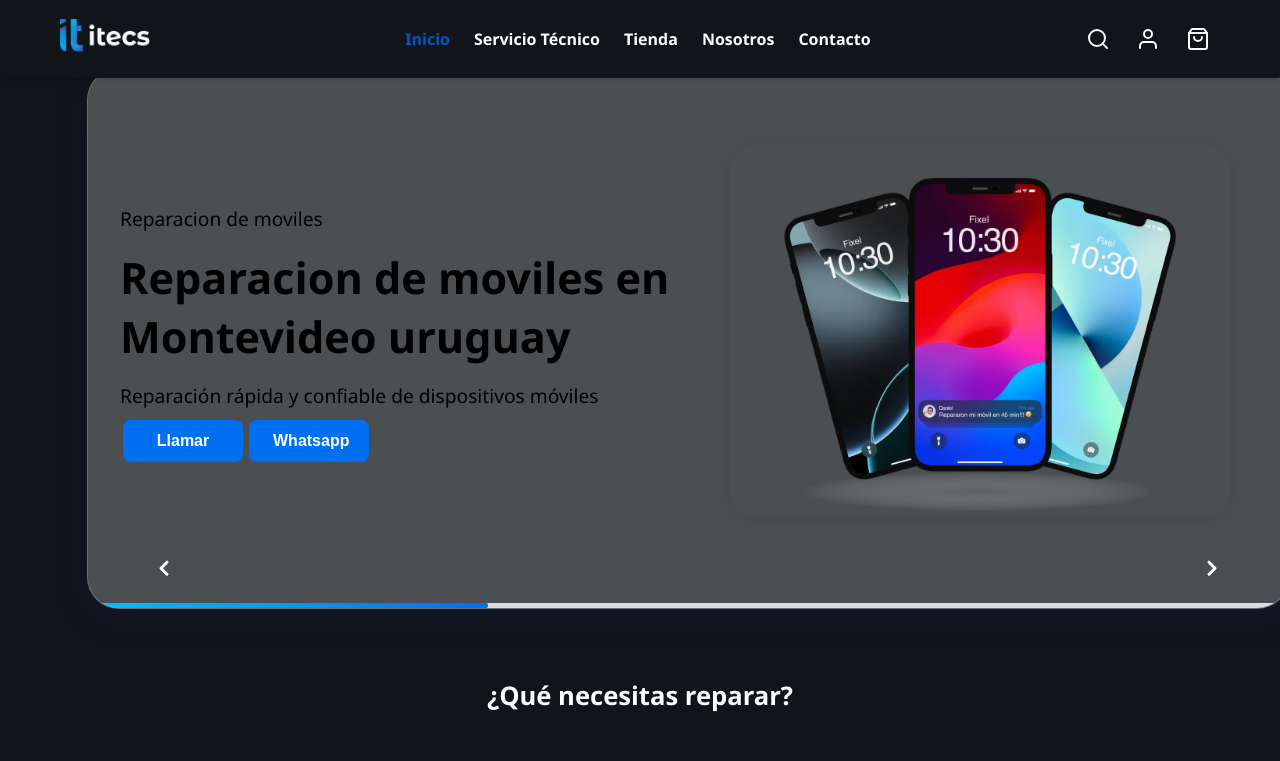
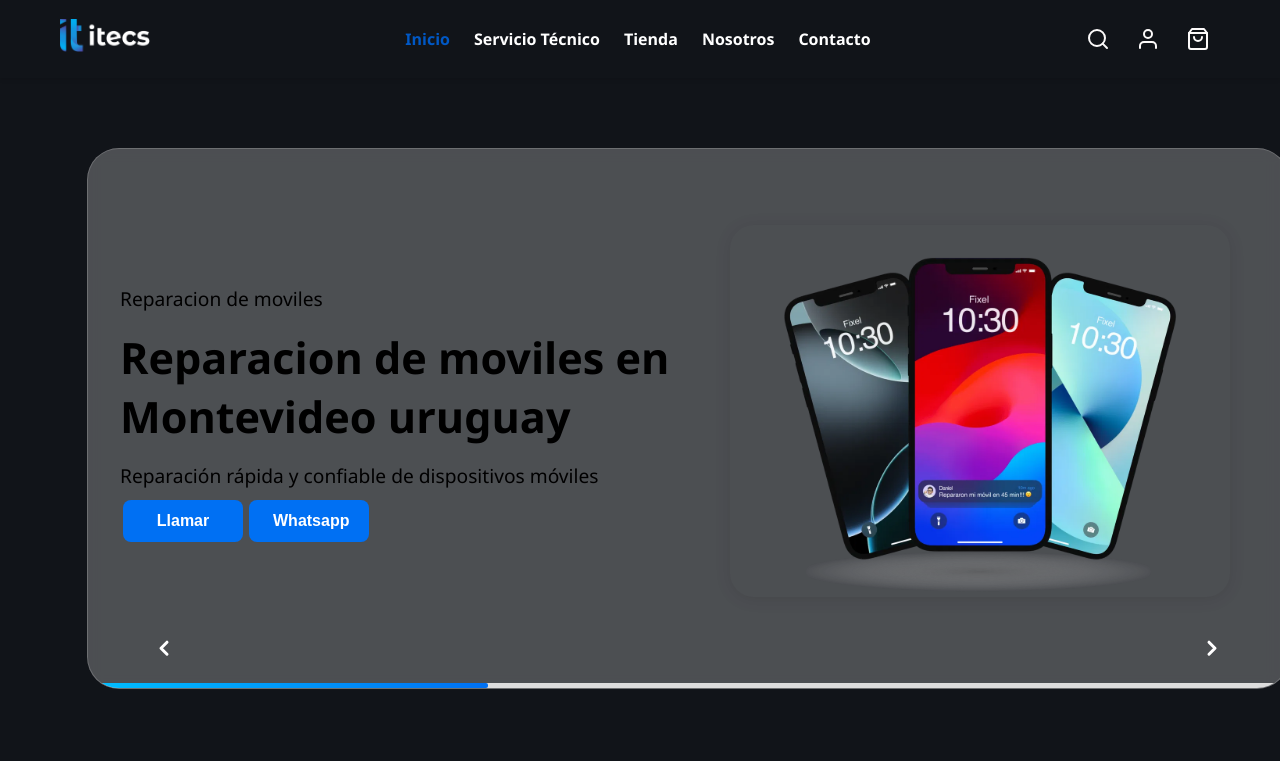
Before and after one commit to gustavo-manzini/Itecs, a React (Vite) app: page / in a window 1280 px wide. Shown: the top 761 px of the page. Built offline with nearby package versions, Linux system fonts and the light colour scheme.

Commit message:
corregi bug del navbar con el content-slider

```diff
--- a/src/App.css
+++ b/src/App.css
@@ -25,6 +25,7 @@ body {
   left: 0;
   width: 100%;
   z-index: 9999;
+
 }
 
 .navbar-container {
@@ -388,7 +389,6 @@ h2 {
   margin: auto;
   background: rgba(255, 255, 255, 0.25);
   border-radius: 2rem;
-  box-shadow: 0 8px 32px 0 rgba(31, 38, 135, 0.18);
   backdrop-filter: blur(8px);
   -webkit-backdrop-filter: blur(8px);
   border: 1px solid rgba(255, 255, 255, 0.18);
@@ -396,6 +396,7 @@ h2 {
   padding: 0;
   position: relative;
   overflow: hidden;
+  margin-top: 80px;
 }
 
 .slider-content {
```
